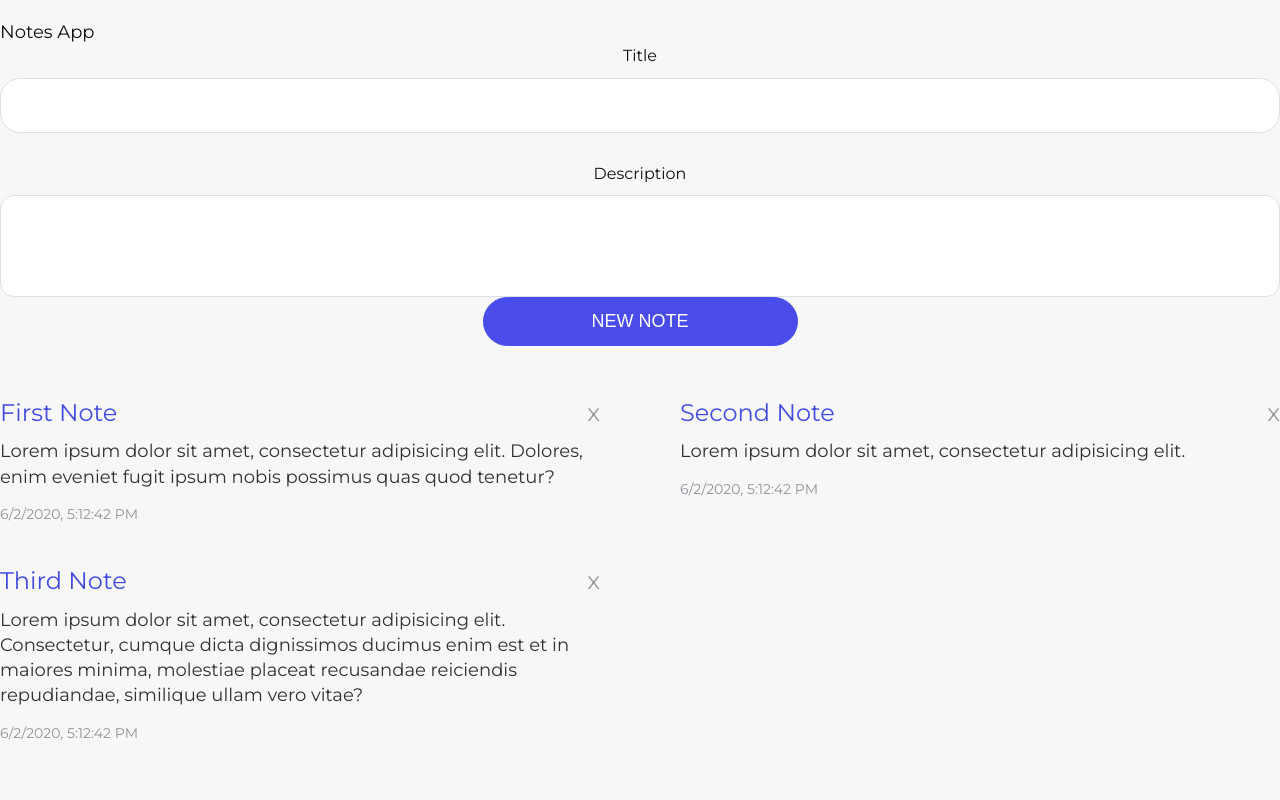
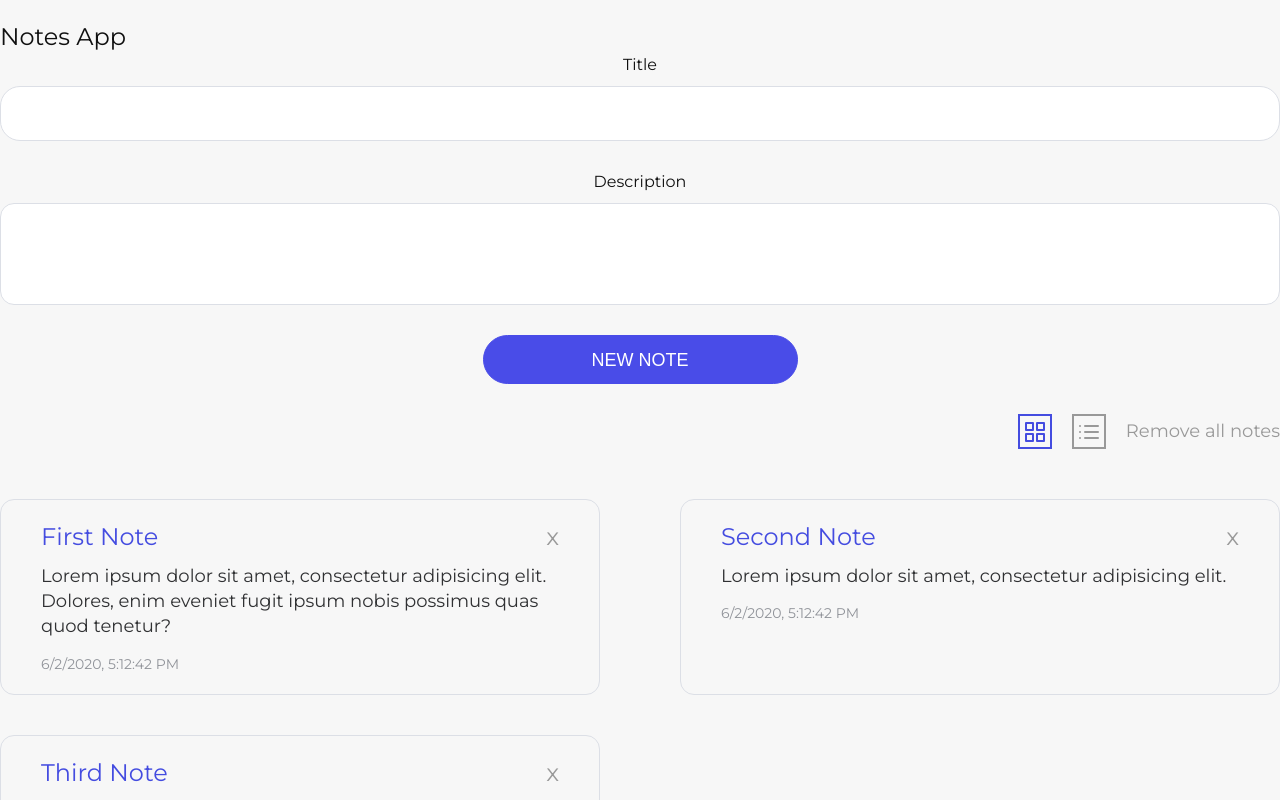
Before and after one commit to olegchabak/notes, a Vue app: page / in a window 1280 px wide. Shown: the top 800 px of the page. Built offline with nearby package versions, Linux system fonts and the light colour scheme.

Commit message:
end https://tocode.ru/lk/courses/vue-pro/#/note-2/6

```diff
--- a/src/App.vue
+++ b/src/App.vue
@@ -7,7 +7,24 @@
 					<h1>{{title}}</h1>
 					<new-note @add-note="addNote" :note="note"/>
 					<message v-if="message" :message="message"/>
-					<notes :notes="notes" @removeNote="removeNote"/>
+					<div class="control" v-if="notes.length>0">
+						<a href="#"
+						   @click.prevent="grid = true"
+						   class="control__btn"
+						   :class="{'control__btn--active':grid}"
+						>
+							<svg xmlns="http://www.w3.org/2000/svg" width="24" height="24" viewBox="0 0 24 24" fill="none" stroke="currentColor" stroke-width="2" stroke-linecap="round" stroke-linejoin="round" ><rect x="3" y="3" width="7" height="7"></rect><rect x="14" y="3" width="7" height="7"></rect><rect x="14" y="14" width="7" height="7"></rect><rect x="3" y="14" width="7" height="7"></rect></svg>
+						</a>
+						<a href="#"
+						   @click.prevent="grid = false"
+						   class="control__btn"
+						   :class="{'control__btn--active':!grid}"
+						>
+							<svg xmlns="http://www.w3.org/2000/svg" width="24" height="24" viewBox="0 0 24 24" fill="none" stroke="currentColor" stroke-width="2" stroke-linecap="round" stroke-linejoin="round"><line x1="8" y1="6" x2="21" y2="6"></line><line x1="8" y1="12" x2="21" y2="12"></line><line x1="8" y1="18" x2="21" y2="18"></line><line x1="3" y1="6" x2="3" y2="6"></line><line x1="3" y1="12" x2="3" y2="12"></line><line x1="3" y1="18" x2="3" y2="18"></line></svg>
+						</a>
+						<a href="#" @click.prevent="notes=[]" class="contol__link remove">Remove all notes</a>
+					</div>
+					<notes :notes="notes" @removeNote="removeNote" :grid="grid"/>
 				</div><!-- /.container -->
 
 			</section>
@@ -22,11 +39,12 @@
 	import Notes from '@/components/Notes';
 
 	export default {
-		data(){
+		data() {
 			return {
 				title: 'Notes App',
 				message: null,
-				note:{
+				grid: true,
+				note: {
 					title: '',
 					description: '',
 					date: new Date(Date.now()).toLocaleString()
@@ -53,19 +71,19 @@
 		props: {},
 		computed: {},
 		methods: {
-			addNote(){
-				let { title, description } =  this.note;
+			addNote() {
+				let {title, description} = this.note;
 				if (!title || !description) {
 					this.message = "Fields can't be blank!";
 					return
 				} else this.message = null
 				let date = new Date(Date.now()).toLocaleString();
 				this.$emit('addNote', this.note)
-				this.notes.push( { title, description, date } );
+				this.notes.push({title, description, date});
 				this.note.title = '';
 				this.note.description = '';
 			},
-			removeNote(index){
+			removeNote(index) {
 				this.notes.splice(index, 1);
 			}
 		},
@@ -73,8 +91,39 @@
 	}
 </script>
 
-<style>
-	h1{
+<style lang="scss">
+	@import "@/assets/scss/utils/vars.scss";
+
+	h1 {
 		font-size: 24px;
 	}
+
+	.control {
+		margin-bottom: 30px;
+		display: flex;
+		justify-content: flex-end;
+		align-items: center;
+		&__btn{
+			border: 2px solid $light-color;
+			padding: 3px;
+		}
+		&__link, &__btn {
+			color: $light-color;
+			display: inline-block;
+			&:not(:last-child){
+				margin-right: 20px;
+			}
+			&--active, &:hover{
+				color: $primary-color;
+				border-color: $primary-color;
+			}
+		}
+	}
+
+	.remove {
+		color: $light-color;
+		&:hover {
+			color: $primary-color;
+		}
+	}
 </style>
--- a/src/components/NewNote.vue
+++ b/src/components/NewNote.vue
@@ -34,7 +34,7 @@
 		margin-bottom: 30px;
 	}
 	input, textarea {
+		display: block;
 		margin-bottom: 30px;
-		display: block;
 	}
 </style>
--- a/src/components/Notes.vue
+++ b/src/components/Notes.vue
@@ -1,17 +1,20 @@
 <template>
-	<ul class="notes">
+	<ul class="notes" :class="{'notes--column':!grid}">
 		<li class="note"
+		    :class="{'note--full':!grid}"
 		    v-for="(note, index) in notes"
 		    :key="index"
 		>
+			<div class="note__inner">
 				<div class="note__header">
 					<h4>{{note.title}}</h4>
-				<a href="#" @click.prevent="removeNote(index)" class="note__remove">x</a>
+					<a href="#" @click.prevent="removeNote(index)" class="note__remove remove">x</a>
 				</div>
 				<p class="note__body">
 					{{note.description}}
 					<span class="note__date">{{note.date}}</span>
 				</p>
+			</div>
 		</li>
 	</ul><!-- /.notes -->
 </template>
@@ -22,6 +25,10 @@
 		props:{
 			notes: {
 				type: Array,
+				required: true
+			},
+			grid: {
+				type: Boolean,
 				required: true
 			}
 		},
@@ -41,11 +48,26 @@
 		flex-wrap: wrap;
 		justify-content: space-between;
 		margin: 0 -40px;
+		&--column{
+			flex-direction: column;
+		}
 	}
 	.note{
 		flex-basis: 50%;
 		//border: 1px solid gray;
 		padding: 20px 40px;
+		&__inner{
+			border: 1px solid #DCDFE6;
+			border-radius: 14px;
+			padding: 20px 40px;
+			height: 100%;
+			transition: transform .25s ease, border-color .25s ease;
+			&:hover{
+				border-color: $primary-color;
+				transform: translateY(-3px);
+				box-shadow: 0 3px 3px rgba($light-color, .3);
+			}
+		}
 		&__header{
 			display: flex;
 			justify-content: space-between;
@@ -62,10 +84,13 @@
 			color: $neutral-secondary;
 			font-size: 14px;
 		}
-		&__remove{
-			color: $light-color;
-			&:hover{
-				color: $primary-color;
+		&--full{
+			text-align: center;
+			.note__inner{
+				border-radius: 20px;
+			}
+			.note__header h4{
+				flex-grow: 1;
 			}
 		}
 	}
--- a/src/main.js
+++ b/src/main.js
@@ -1,7 +1,6 @@
+import './assets/scss/main.scss'
 import Vue from 'vue'
 import App from './App.vue'
-
-import './assets/scss/main.scss'
 
 Vue.config.productionTip = false
 
```
Lines whose indentation alone changed are shown as unchanged.
